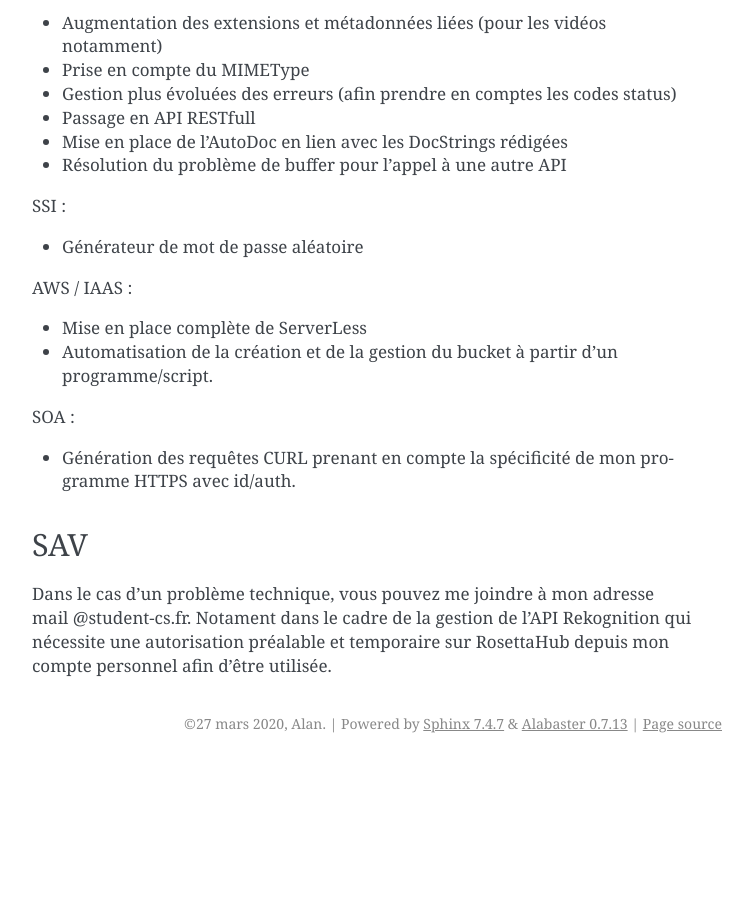
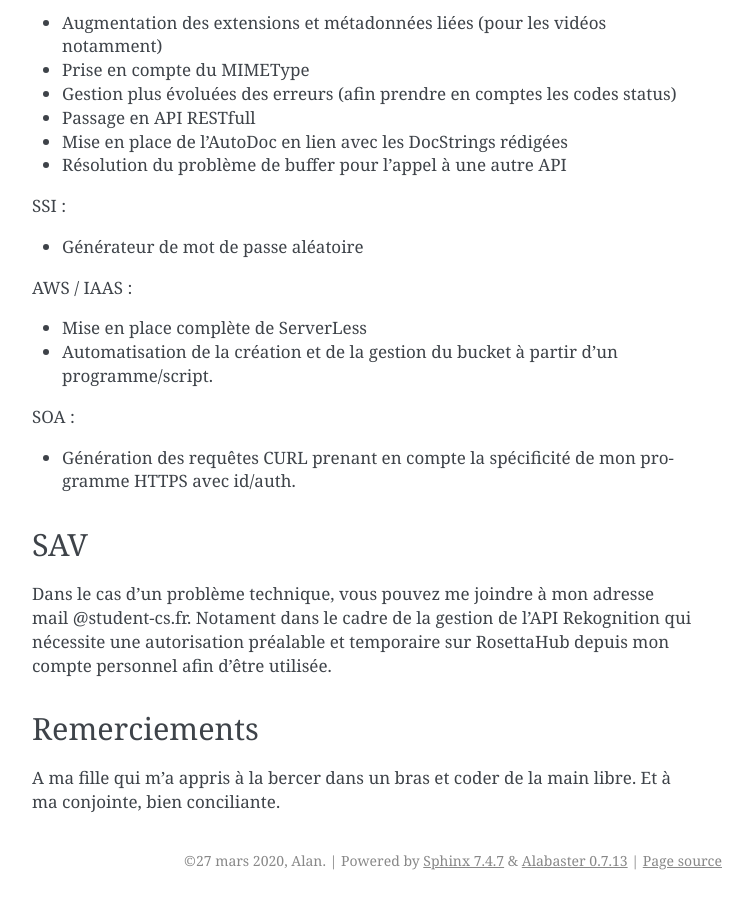
Before and after one commit to AlanJBX/FilRouge, a Sphinx documentation site: the page built from Sphinx/ReadMe.rst, in a window 1280 px wide and 900 px high, scrolled down 3321 px. Shown: the whole window, without its empty margins (388-1141 px from the left). Built offline with Sphinx 7.4.7, drawn with Linux system fonts in a browser that asks for light colours; before the commit the page ends 4084 px from its top, so only the background shows below that.

```diff
--- a/Sphinx/Python.rst
+++ b/Sphinx/Python.rst
@@ -64,7 +64,7 @@ Il serait envisageable d'effectuer les améliorations suivantes :
 * Gestion plus évoluées des erreurs (afin prendre en comptes les codes status)
 * Passage en API RESTfull
 * Mise en place de l'AutoDoc en lien avec les DocStrings rédigées
-
+* Résolution du problème de buffer pour l'appel à une autre API
 
 Programmation sous Python et Flask
 ===================================
--- a/Sphinx/ReadMe.rst
+++ b/Sphinx/ReadMe.rst
@@ -169,3 +169,8 @@ SAV
 
 Dans le cas d'un problème technique, vous pouvez me joindre à mon adresse mail @student-cs.fr.
 Notament dans le cadre de la gestion de l'API Rekognition qui nécessite une autorisation préalable et temporaire sur RosettaHub depuis mon compte personnel afin d'être utilisée.
+
+Remerciements
+++++++++++++++
+
+A ma fille qui m'a appris à la bercer dans un bras et coder de la main libre. Et à ma conjointe, bien conciliante.
```
Also changed, not shown: ReadMe.md (+5 -0 lines).
